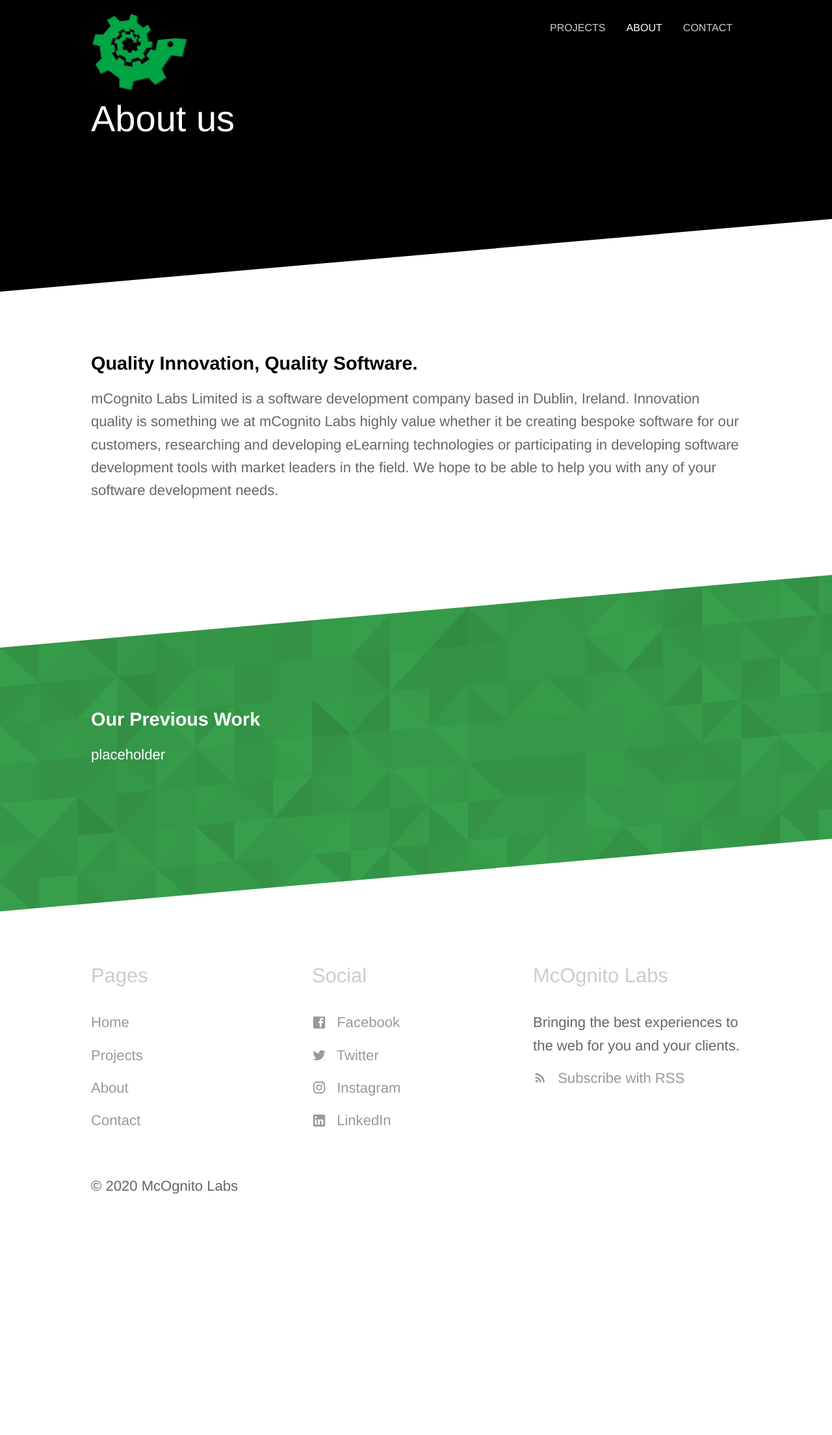
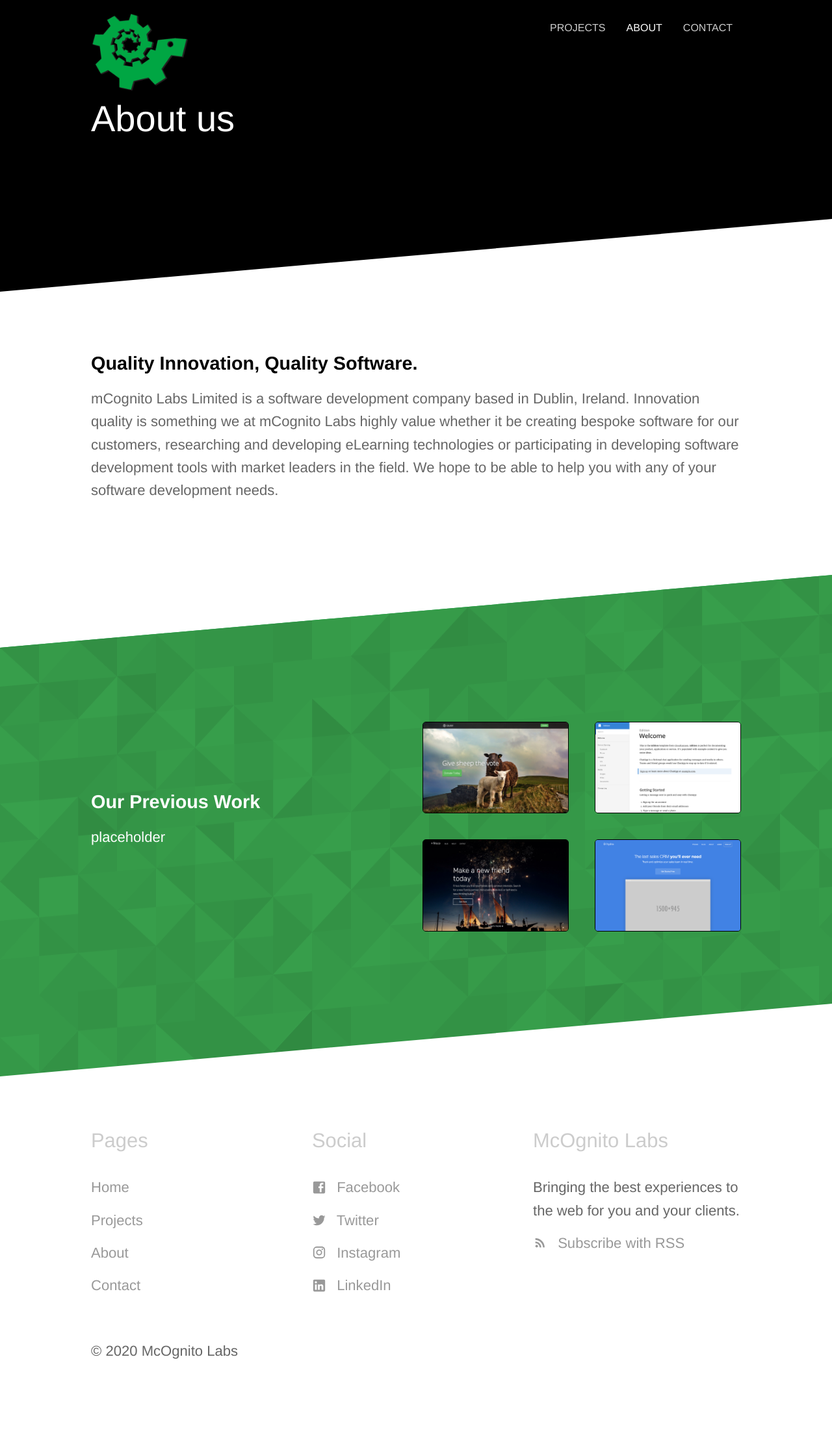
Before and after one commit to mCognitoLabs/mcognito.com, a Jekyll site: the page built from about.html, in a window 1280 px wide. Shown: the whole page at 65% size. Built offline with Jekyll 4.4.1, drawn with Linux system fonts in a browser that asks for light colours; before the commit the page ends 1955 px from its top, so only the background shows below that.

Commit message:
Update about.html

```diff
--- a/about.html
+++ b/about.html
@@ -20,5 +20,12 @@ subtitle:
 			<h3 class="editable">Our Previous Work</h3>
 			<p class="editable">placeholder</p>
 		</div>
+		<div>
+			<ul class="image-grid">
+				{% for client in site.clients limit: 4 %}
+					<li><a href="{{ site.baseurl }}{{ client.url }}"><img src="{% include relative-src.html src=client.image_path %}"></a></li>
+				{% endfor %}
+			</ul>
+		</div>
 	</div>
 </section>
```
